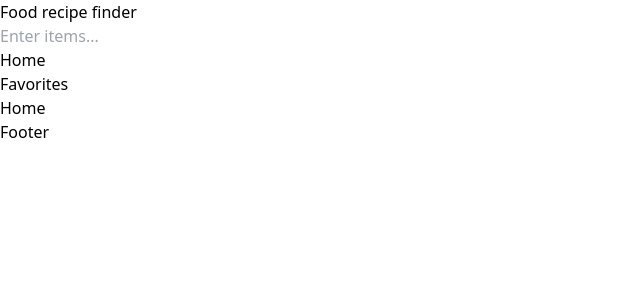
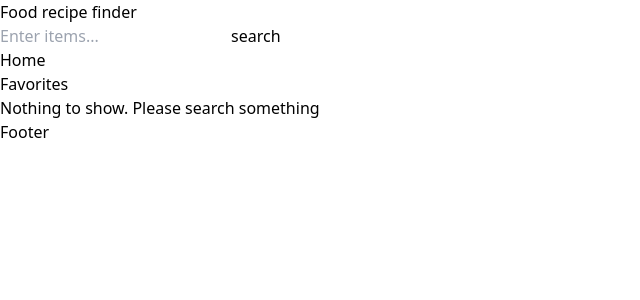
Before and after one commit to Riten1/recipe-finder, a React (Vite) app in the folder project/: page / in a window 1280 px wide. Shown: the top 300 px of the page, without its empty margins (0-640 px from the left). Built offline with nearby package versions, Linux system fonts and the light colour scheme.

Commit message:
'itemMap'

```diff
--- a/project/src/App.jsx
+++ b/project/src/App.jsx
@@ -1,5 +1,5 @@
 import { Route, Routes } from "react-router-dom";
-import Header from "./components/Header";
+import Header from "./components/header/Header";
 import Home from "./pages/Home";
 import Favorites from "./pages/Favorites";
 import Details from "./pages/Details";
--- /dev/null
+++ b/project/src/components/RecipeItem.jsx
@@ -0,0 +1,9 @@
+import React from 'react'
+
+const RecipeItem = ({item, id}) => {
+  return (
+    <div key={id}>{item}</div>
+  )
+}
+
+export default RecipeItem
--- a/project/src/components/Header.jsx
+++ b/project/src/components/header/Header.jsx
@@ -1,9 +1,9 @@
 import React, { useContext } from "react";
 import { NavLink } from "react-router-dom";
-import {GlobalContext} from "../context/GlobalContext";
+import {GlobalContext} from "../../context/GlobalContext";
 
 const Header = () => {
-const {searchParam, setSearchParam} = useContext(GlobalContext);
+const {searchParam, setSearchParam, handleSubmit} = useContext(GlobalContext);
   console.log(searchParam)
 
   return (
@@ -16,7 +16,7 @@ const {searchParam, setSearchParam} = useContext(GlobalContext);
           Food recipe finder
         </NavLink>
       </h2>
-      <form>
+      <form onSubmit={handleSubmit}>
         <input
           name="input"
           placeholder="Enter items..."
@@ -25,6 +25,7 @@ const {searchParam, setSearchParam} = useContext(GlobalContext);
           onChange={(event) => setSearchParam(event.target.value)}
           className="bg-white/75 p-3 px-8 rounded-full outline-none lg:w-96 shadow-lg shadow-red-100 focus:shadow-red-200"
         ></input>
+        <button type="submit">search</button>
       </form>
       <ul className="flex gap-5">
         <li>
--- a/project/src/context/GlobalContext.jsx
+++ b/project/src/context/GlobalContext.jsx
@@ -4,9 +4,31 @@ export const GlobalContext = createContext(null)
 
 export default function GlobalState ({children}) {
 const [searchParam, setSearchParam] = useState("")
+const [loading, setLoading] = useState(false)
+const [recipeList, setRecipeList] = useState([])
+
+async function handleSubmit (event) {
+  event.preventDefault();
+  try {
+    const res = await fetch(`https://forkify-api.herokuapp.com/api/v2/recipes?search=${searchParam}`)
+    const data =await res.json()
+
+    if(data?.data?.recipes) {
+      setRecipeList(data?.data?.recipes)
+      setLoading(false)
+      setSearchParam('')
+    }
+    console.log(data)
+    console.log(recipeList)
+
+  } catch (error) {
+    console.log(error)
+  }
+
+}
 
   return (
-  <GlobalContext.Provider value={{ searchParam, setSearchParam }}>
+  <GlobalContext.Provider value={{ searchParam, setSearchParam, handleSubmit, loading, recipeList }}>
     {children}
   </GlobalContext.Provider>
     )
--- a/project/src/pages/Home.jsx
+++ b/project/src/pages/Home.jsx
@@ -1,8 +1,23 @@
-import React from 'react'
+import React, { useContext } from 'react'
+import { GlobalContext } from '../context/GlobalContext'
+import RecipeItem from '../components/RecipeItem'
+import { useId } from 'react'
 
 const Home = () => {
+  const id = useId();
+  const {recipeList, loading} = useContext(GlobalContext)
   return (
-    <div>Home</div>
+  <div className='py-8 container mx-auto flex flex-wrap justify-center gap-10' key={id}>
+  {
+    recipeList && recipeList.length > 0 ?
+    recipeList.map(item => <RecipeItem item={item.title} id ={item.id}/>)
+    : (
+      <div>
+        <p className='lg:text-4xl text-xl text-center text-black font-extrabold'>Nothing to show. Please search something</p>
+      </div>
+    )
+  }
+  </div>
   )
 }
 
```
